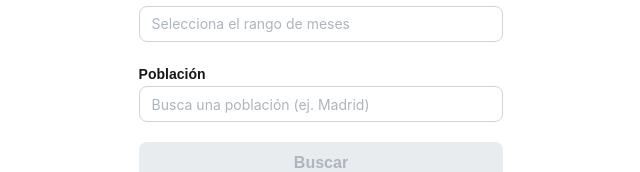
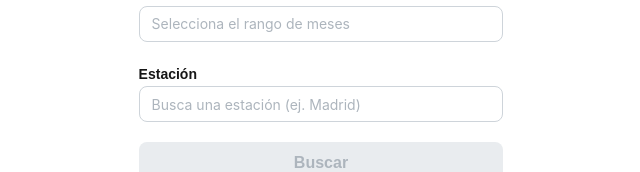
Before and after one commit to ivan1900/historical-climate, a Next.js app: page / in a window 1280 px wide. Shown: the part 169-341 px from the top of the page, without its empty margins (319-959 px from the left). Built offline with nearby package versions, Linux system fonts and the light colour scheme; no server answers.

Commit message:
fix: correct label for station search input in Home component

```diff
--- a/app/components/TemperatureChart.tsx
+++ b/app/components/TemperatureChart.tsx
@@ -14,7 +14,7 @@ type TemperatureChartProps = {
 type ChartPoint = {
   month: string;
   'Temperatura media': number | null;
-  'Temperatura máxima': number | null;
+  'Temperatura media máxima': number | null;
 };
 
 export function TemperatureChart({
@@ -28,7 +28,7 @@ export function TemperatureChart({
       (item): ChartPoint => ({
         month: dayjs(item.date).format('MM/YYYY'),
         'Temperatura media': item.tempAvg,
-        'Temperatura máxima': item.tempMax,
+        'Temperatura media máxima': item.tempMax,
       }),
     );
 
@@ -62,7 +62,7 @@ export function TemperatureChart({
         withPointLabels
         series={[
           { name: 'Temperatura media', color: 'blue.6' },
-          { name: 'Temperatura máxima', color: 'red.6' },
+          { name: 'Temperatura media máxima', color: 'red.6' },
         ]}
       />
     </Box>
--- a/app/page.tsx
+++ b/app/page.tsx
@@ -126,8 +126,8 @@ export default function Home() {
               )}
 
               <Autocomplete
-                label='Población'
-                placeholder='Busca una población (ej. Madrid)'
+                label='Estación'
+                placeholder='Busca una estación (ej. Madrid)'
                 data={stations}
                 limit={10}
                 value={stationQuery}
```
